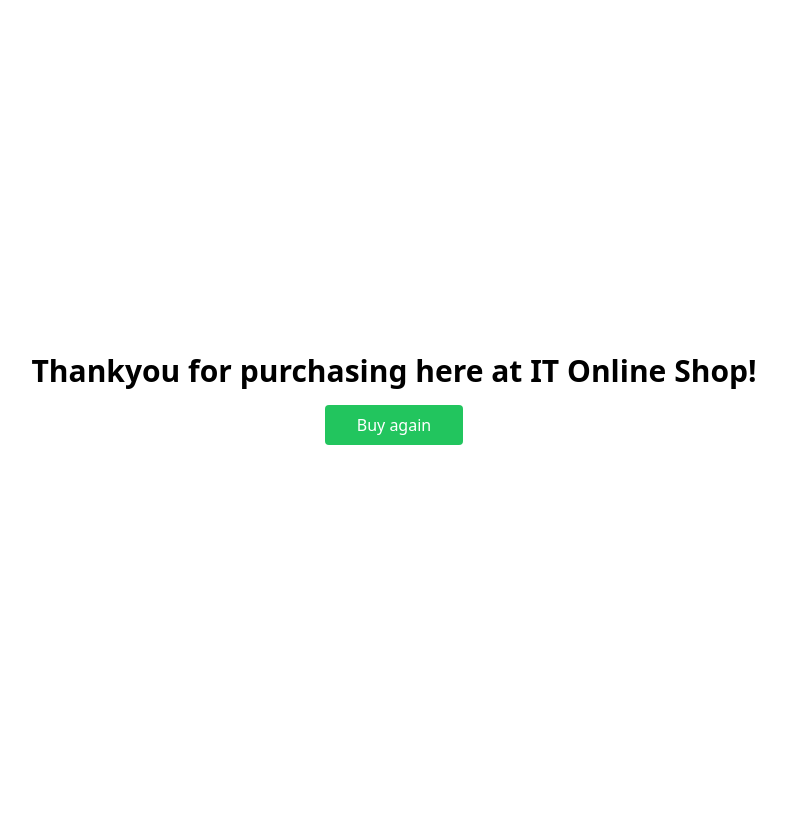
After one commit to Dale0311/shoppingCart, a PHP site: page /checkout.php in a window 1280 px wide. The commit adds this page. Shown: the part 33-864 px from the top of the page, without its empty margins (246-1032 px from the left). Run offline with PHP 8.4, Linux system fonts and the light colour scheme.

Commit message:
done part2

```diff
--- /dev/null
+++ b/checkout.php
@@ -0,0 +1,20 @@
+<?php
+    session_start();
+    session_destroy();
+?>
+
+<!DOCTYPE html>
+<html lang="en">
+<head>
+    <meta charset="UTF-8">
+    <meta name="viewport" content="width=device-width, initial-scale=1.0">
+    <title>Document</title>
+    <link rel="stylesheet" href="output.css">
+</head>
+<body>
+    <div class="flex h-screen w-screen flex-col items-center justify-center my-8 space-y-4">
+        <h1 class="text-3xl font-semibold">Thankyou for purchasing here at IT Online Shop! </h1>
+        <a href="." class="py-2 px-8 rounded bg-green-500 text-white">Buy again</a>
+    </div>
+</body>
+</html>
--- a/clear.php
+++ /dev/null
@@ -1,5 +0,0 @@
-<?php
-    session_start();
-    session_destroy();
-    header("location: index.php");
-?>
--- a/output.css
+++ b/output.css
@@ -594,6 +594,14 @@ video {
   display: grid;
 }
 
+.hidden {
+  display: none;
+}
+
+.h-screen {
+  height: 100vh;
+}
+
 .w-1\/2 {
   width: 50%;
 }
@@ -610,8 +618,8 @@ video {
   width: 100%;
 }
 
-.w-1\/5 {
-  width: 20%;
+.w-screen {
+  width: 100vw;
 }
 
 .min-w-full {
@@ -634,12 +642,12 @@ video {
   flex-direction: column;
 }
 
-.items-start {
-  align-items: flex-start;
+.items-center {
+  align-items: center;
 }
 
-.items-center {
-  align-items: center;
+.justify-center {
+  justify-content: center;
 }
 
 .justify-between {
```
Also changed, not shown: other parts of output.css (+6 -58 lines), cart.php (+3 -4 lines).
